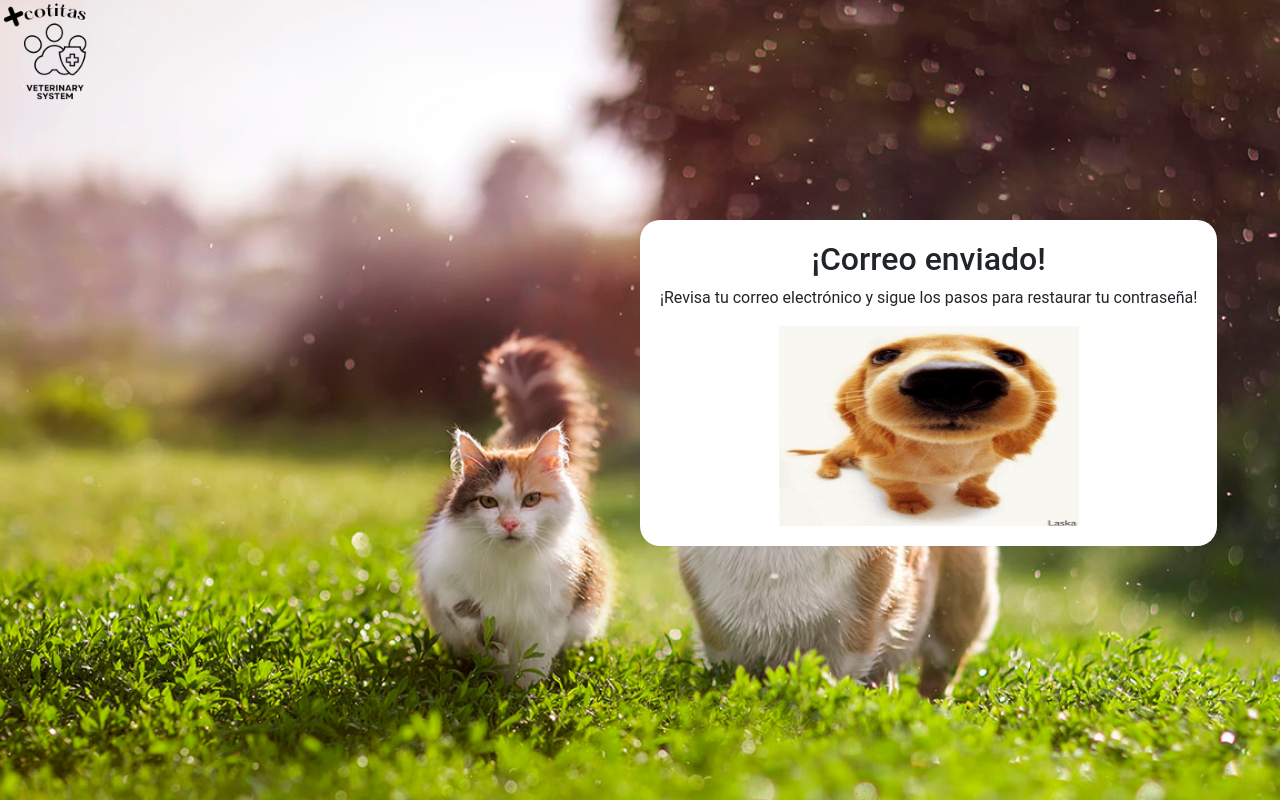
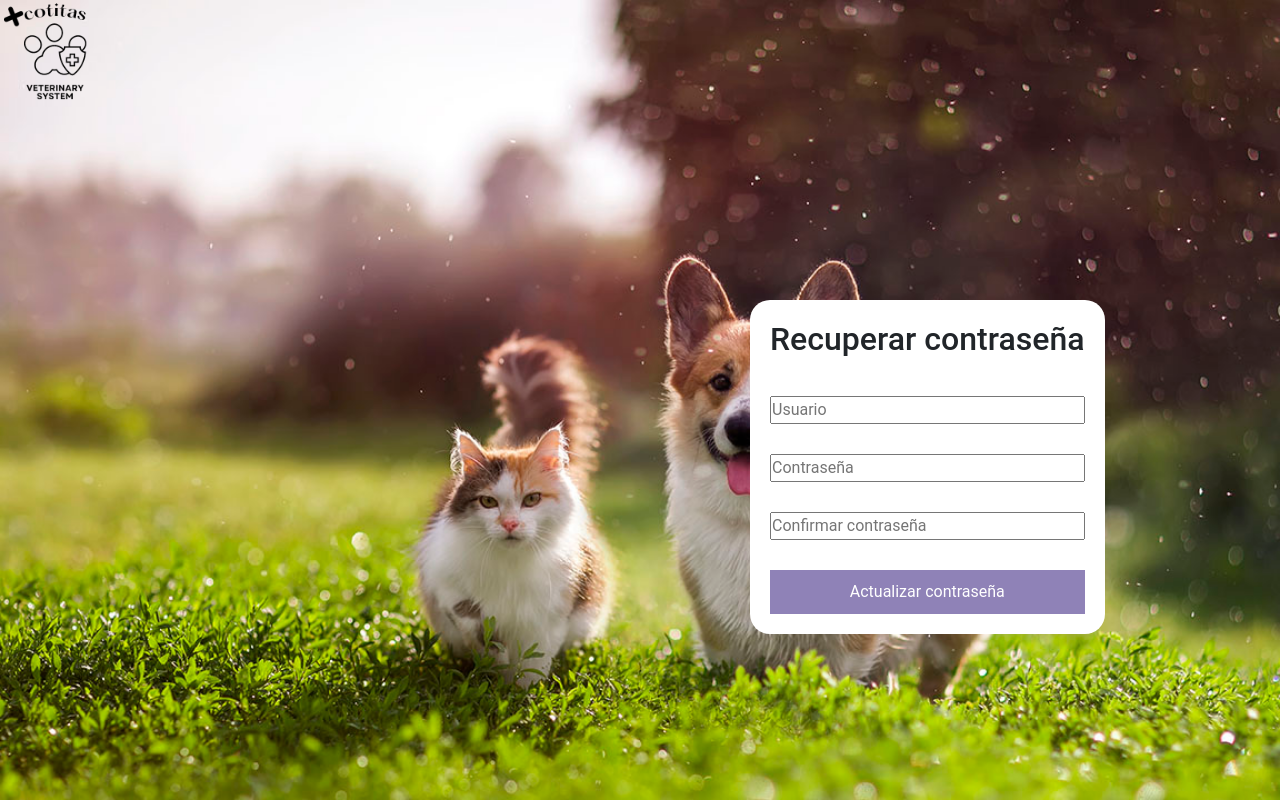
Before and after one commit to albertmota28092004/proyectos_django_albert, a Django app: page /correo_enviado/ in a window 1280 px wide. Run offline with Django 4.2, Linux system fonts and the light colour scheme; some libraries are stand-ins or nearby versions.

Commit message:
cambios 20.02

```diff
--- a/sena/tienda/static/tienda/css/styles2.css
+++ b/sena/tienda/static/tienda/css/styles2.css
@@ -181,8 +181,3 @@ main {
     font-family: Arial, sans-serif;
     font-size: 16px;
 }
-
-.entrar {
-    background-color: #000000 !important;
-
-}
--- a/sena/tienda/static/tienda/js/script2.js
+++ b/sena/tienda/static/tienda/js/script2.js
@@ -170,6 +170,8 @@ function toggleMostrarContrasenaRegistro() {
     }
   }
 
+  /*-------------------------------------------------*/
+
   function toggleMostrarContrasenaRecuperar() {
     var inputContrasenaRecuperar = document.getElementById("contrasenaRecuperar");
     var btnMostrarContrasenaRecuperar = document.getElementById("btnMostrarContrasenaRecuperar");
@@ -203,3 +205,18 @@ function toggleMostrarContrasenaRegistro() {
       iconoOcultarConfirmarRecuperar.style.display = "none";
     }
   }
+
+  function validarContrasenaRecuperar() {
+    var contrasenaRecuperar = document.getElementById("contrasenaRecuperar").value;
+    var confirmarContrasenaRecuperar = document.getElementById("confirmarContrasenaRecuperar").value;
+
+    if (contrasenaRecuperar === confirmarContrasenaRecuperar) {
+      // Las contraseñas coinciden, puedes realizar la acción deseada aquí
+      console.log("Las contraseñas coinciden");
+    } else {
+      // Las contraseñas no coinciden, puedes mostrar un mensaje de error o realizar otra acción
+      console.log("Las contraseñas no coinciden");
+      mostrarAlerta("Las contraseñas no coinciden")
+      event.preventDefault();
+    }
+  }
--- a/sena/tienda/templates/tienda/usuarios/nueva_contrasena.html
+++ b/sena/tienda/templates/tienda/usuarios/nueva_contrasena.html
@@ -16,7 +16,8 @@
     background-color: white;
     position: absolute;
     border-radius: 20px; text-align: center;
-    margin-left: 620px
+    margin-left: 750px;
+    margin-top: 200px;
     }
 
     .entrar {
@@ -42,6 +43,23 @@
     margin-top: 30px;
     }
 
+    button {
+    padding: 10px 40px;
+    margin-top: 20px; /* Espacio entre los botones */
+    border: none;
+    background-color: transparent; /* Fondo transparente */
+    color: black; /* Color del texto */
+    cursor: pointer;
+    outline: none;
+}
+
+/* Estilos para el icono de ojo */
+.bi {
+    display: inline-block; /* Para asegurar que los iconos se muestren correctamente */
+    font-size: 1.2rem; /* Tamaño del icono */
+    margin-right: 5px; /* Espacio entre el icono y el texto */
+}
+
 </style>
 
 <body style="background-image: url('{% static 'tienda/img/banner_inicio.jpg' %}') !important;
@@ -54,19 +72,13 @@
     </a>
 
     <div class="contenedor__recuperar_contrasena">
-        <form action="{% url 'tienda:correo_enviado' %}" method="post">
+        <form action="{% url 'tienda:actualizar_contrasenas' %}" method="post">
             {% csrf_token %}
             <h2>Recuperar contraseña</h2>
-            <button type="button" style="position: absolute; display: inline; margin-top: -43px; margin-left: 270px; background-color: transparent; color: black;" id="btnMostrarContrasenaRecuperar" onclick="toggleMostrarContrasenaRecuperar()">
-            <input type="password" id="contrasenaRecuperar" placeholder="Contraseña" required>
-                <span id="iconoMostrarRecuperar" class="bi bi-eye-fill"></span>
-                <span id="iconoOcultarRecuperar" class="bi bi-eye-slash-fill"></span>
-            </button>
-            <input type="password" id="confirmarContrasenaRecuperar" placeholder="Confirmar contraseña" required>
-            <button type="button" style="position: absolute; display: inline; margin-top: -43px; margin-left: 270px; background-color: transparent; color: black;" id="btnMostrarConfirmarContrasenaRecuperar" onclick="toggleMostrarConfirmarContrasenaRecuperar()">
-                <span id="iconoMostrarConfirmarRecuperar" class="bi bi-eye-fill"></span>
-                <span id="iconoOcultarConfirmarRecuperar" class="bi bi-eye-slash-fill"></span
-            </button>
+            <input type="text" id="usuarioRecuperar" placeholder="Usuario" required name="usuarioRecuperar">
+            <input type="password" id="contrasenaRecuperar" placeholder="Contraseña" required name="contrasenaRecuperar">
+            <input type="password" id="confirmarContrasenaRecuperar" placeholder="Confirmar contraseña" required name="confirmarContrasenaRecuperar">
+            <button class="entrar" type="submit" class="btn" onclick="validarContrasenaRecuperar()">Actualizar contraseña</button>
         </form>
     </div>
 
--- a/sena/tienda/urls.py
+++ b/sena/tienda/urls.py
@@ -66,5 +66,6 @@ urlpatterns = [
     path("recuperar_contrasena/", views.recuperar_contrasena, name="recuperar_contrasena"),
     path("correo_enviado/", views.correo_enviado, name="correo_enviado"),
     path("nueva_contrasena/", views.nueva_contrasena, name="nueva_contrasena"),
+    path("actualizar_contrasenas/", views.actualizar_contrasenas, name="actualizar_contrasenas"),
 
 ]
--- a/sena/tienda/views.py
+++ b/sena/tienda/views.py
@@ -9,6 +9,7 @@ from django.db.models import Q
 from django.db import IntegrityError, transaction
 from django.template import loader
 from django.template.loader import render_to_string
+
 
 # En este archivo, están todas las vistas del software. Con los módulos
 # Create your views here.
@@ -114,7 +115,7 @@ def correo_enviado(request):
         msg = EmailMessage("Tienda ADSO", mensaje, settings.EMAIL_HOST_USER, [destinatario])
         msg.content_subtype = "html"  # Habilitar html
         msg.send()
-        return render(request, "tienda/usuarios/correo_enviado.html")
+        return render(request, "tienda/usuarios/nueva_contrasena.html")
     except BadHeaderError:
         return HttpResponse("Invalid header found.")
     except Exception as e:
@@ -123,6 +124,29 @@ def correo_enviado(request):
 
 def nueva_contrasena(request):
     return render(request, "tienda/usuarios/nueva_contrasena.html")
+
+
+def actualizar_contrasenas(request):
+    if request.method == 'POST':
+        usuario = request.POST.get('usuarioRecuperar')
+        contrasena = request.POST.get('contrasenaRecuperar')
+        confirmar_contrasena = request.POST.get('confirmarContrasenaRecuperar')
+
+        if contrasena == confirmar_contrasena:
+            try:
+                # Buscar al usuario por su nombre de usuario
+                usuario_obj = Usuario.objects.get(nick=usuario)
+                # Actualizar la contraseña del usuario
+                usuario_obj.set_password(contrasena)
+                usuario_obj.save()
+                return redirect('tienda:login')  # Redirigir al usuario a la página de inicio de sesión
+            except Usuario.DoesNotExist:
+                return render(request, "tienda/index.html", {'error': 'El usuario no existe'})
+        else:
+            return render(request, "tienda/index.html", {'error': 'Las contraseñas no coinciden'})
+
+    return render(request, "tienda/index.html")
+
 
 """def alimento_buscar(request):
     if request.method == "POST":
```
